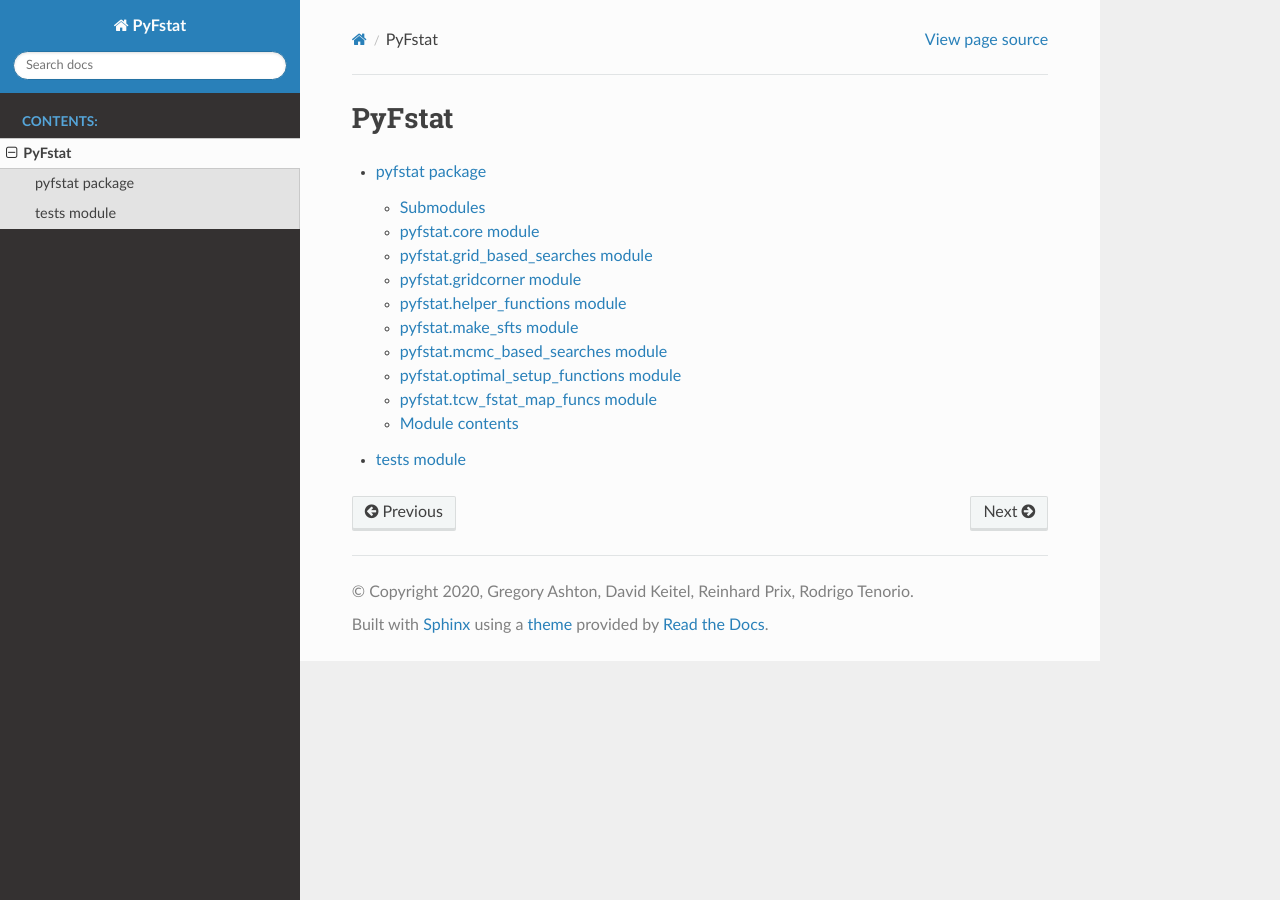
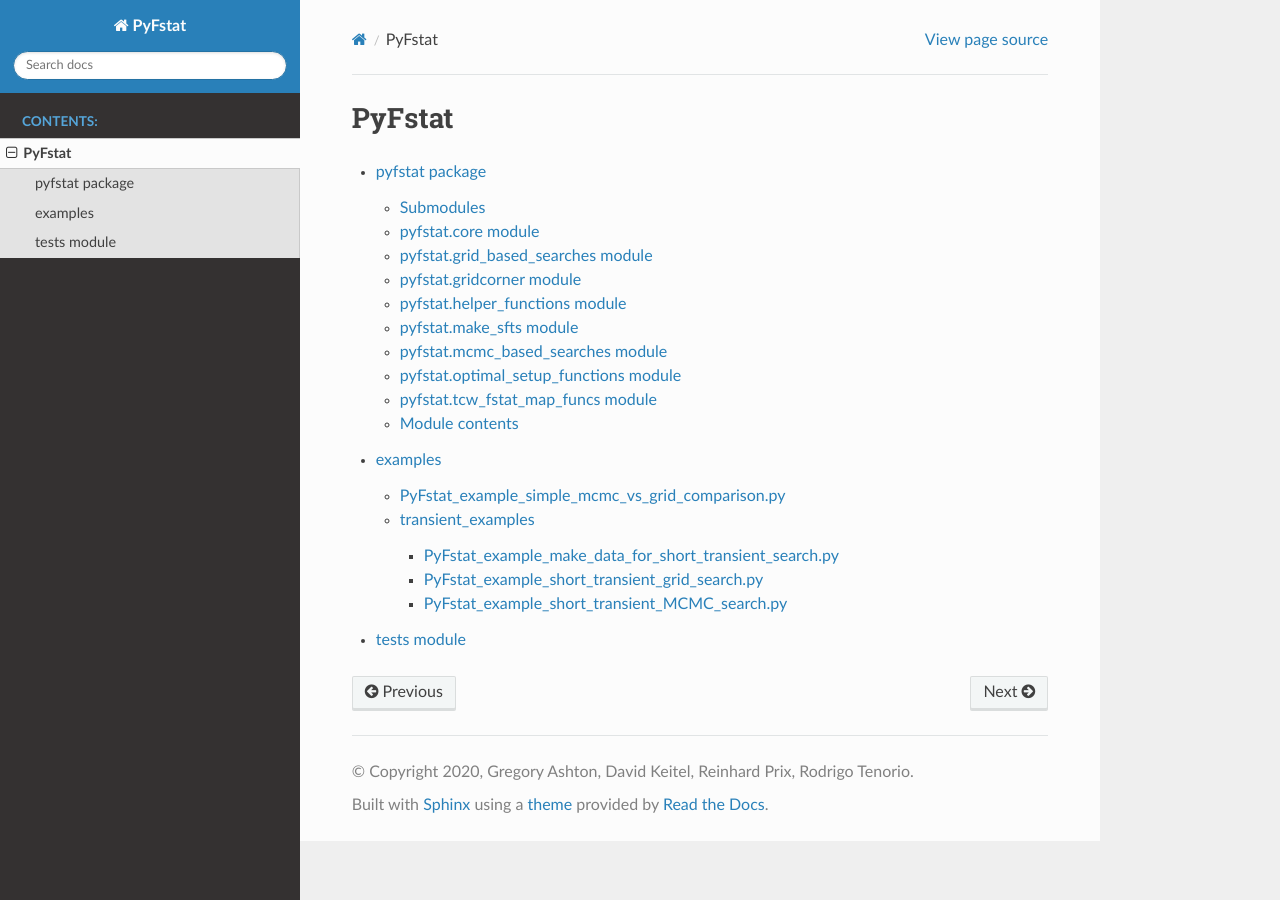
Before and after one commit to PyFstat/PyFstat, a Sphinx documentation site: the page built from docs/source/modules.rst, in a window 1280 px wide. Built offline with Sphinx 7.4.7 and the Read the Docs theme 2.0.0, drawn with Linux system fonts in a browser that asks for light colours; the version number could not be read and is left out.

Commit message:
sphinx for examples, make those import-safe
 - for now trying out two different sphinx ways,
   only for subset of examples for demonstration
 - using if __name__ == "__main__" in all examples
 - that way we can also safely import some "make_data" scripts
   from search scripts that share them

```diff
--- /dev/null
+++ b/docs/source/PyFstat_example_make_data_for_short_transient_search.rst
@@ -0,0 +1,10 @@
+PyFstat\_example\_make\_data\_for\_short\_transient\_search.py
+==============================================================
+
+.. automodule:: PyFstat_example_make_data_for_short_transient_search
+   :members:
+   :undoc-members:
+   :show-inheritance:
+
+.. literalinclude:: ../../examples/transient_examples/PyFstat_example_make_data_for_short_transient_search.py
+   :linenos:
--- /dev/null
+++ b/docs/source/PyFstat_example_short_transient_MCMC_search.rst
@@ -0,0 +1,10 @@
+PyFstat\_example_short\_transient\_MCMC\_search.py
+==============================================================
+
+.. automodule:: PyFstat_example_short_transient_MCMC_search
+   :members:
+   :undoc-members:
+   :show-inheritance:
+
+.. literalinclude:: ../../examples/transient_examples/PyFstat_example_short_transient_MCMC_search.py
+   :linenos:
--- /dev/null
+++ b/docs/source/PyFstat_example_short_transient_grid_search.rst
@@ -0,0 +1,10 @@
+PyFstat\_example\_short\_transient\_grid\_search.py
+==============================================================
+
+.. automodule:: PyFstat_example_short_transient_grid_search
+   :members:
+   :undoc-members:
+   :show-inheritance:
+
+.. literalinclude:: ../../examples/transient_examples/PyFstat_example_short_transient_grid_search.py
+   :linenos:
--- a/docs/source/conf.py
+++ b/docs/source/conf.py
@@ -15,6 +15,11 @@ import sys
 
 sys.path.insert(0, os.path.abspath("../../"))
 sys.path.insert(0, os.path.abspath("../../pyfstat/"))
+examples_basedir = "../../examples/"
+for case in os.listdir(examples_basedir):
+    exdir = os.path.abspath(os.path.join(examples_basedir, case))
+    if os.path.isdir(exdir):
+        sys.path.insert(0, exdir)
 
 
 # -- Project information -----------------------------------------------------
--- /dev/null
+++ b/docs/source/examples.rst
@@ -0,0 +1,32 @@
+examples
+============
+
+Simple stand-alone examples intended to teach basic usage of the library.
+
+NOTE this part of the documentation is work in progress and very incomplete.
+
+PyFstat\_example\_simple\_mcmc\_vs\_grid\_comparison.py
+-------------------------------------------------------
+
+This is an example of how running "automodule" on one of the executable example
+scripts looks like. "[source]" links only show up if there are any members.
+
+.. automodule:: PyFstat_example_simple_mcmc_vs_grid_comparison
+   :members:
+   :undoc-members:
+   :show-inheritance:
+
+transient\_examples
+-------------------
+
+Alternatively, this is how some hand-crafted solution with just links to
+literal includes will look like. This seems more useful.
+
+A set of examples for data generation and searches
+of limited-duration transient-CW signals.
+
+.. toctree::
+
+   PyFstat_example_make_data_for_short_transient_search
+   PyFstat_example_short_transient_grid_search
+   PyFstat_example_short_transient_MCMC_search
--- a/docs/source/modules.rst
+++ b/docs/source/modules.rst
@@ -9,4 +9,5 @@ PyFstat
    :maxdepth: 4
 
    pyfstat
+   examples
    tests
```
Also changed, not shown: 4 other files.
